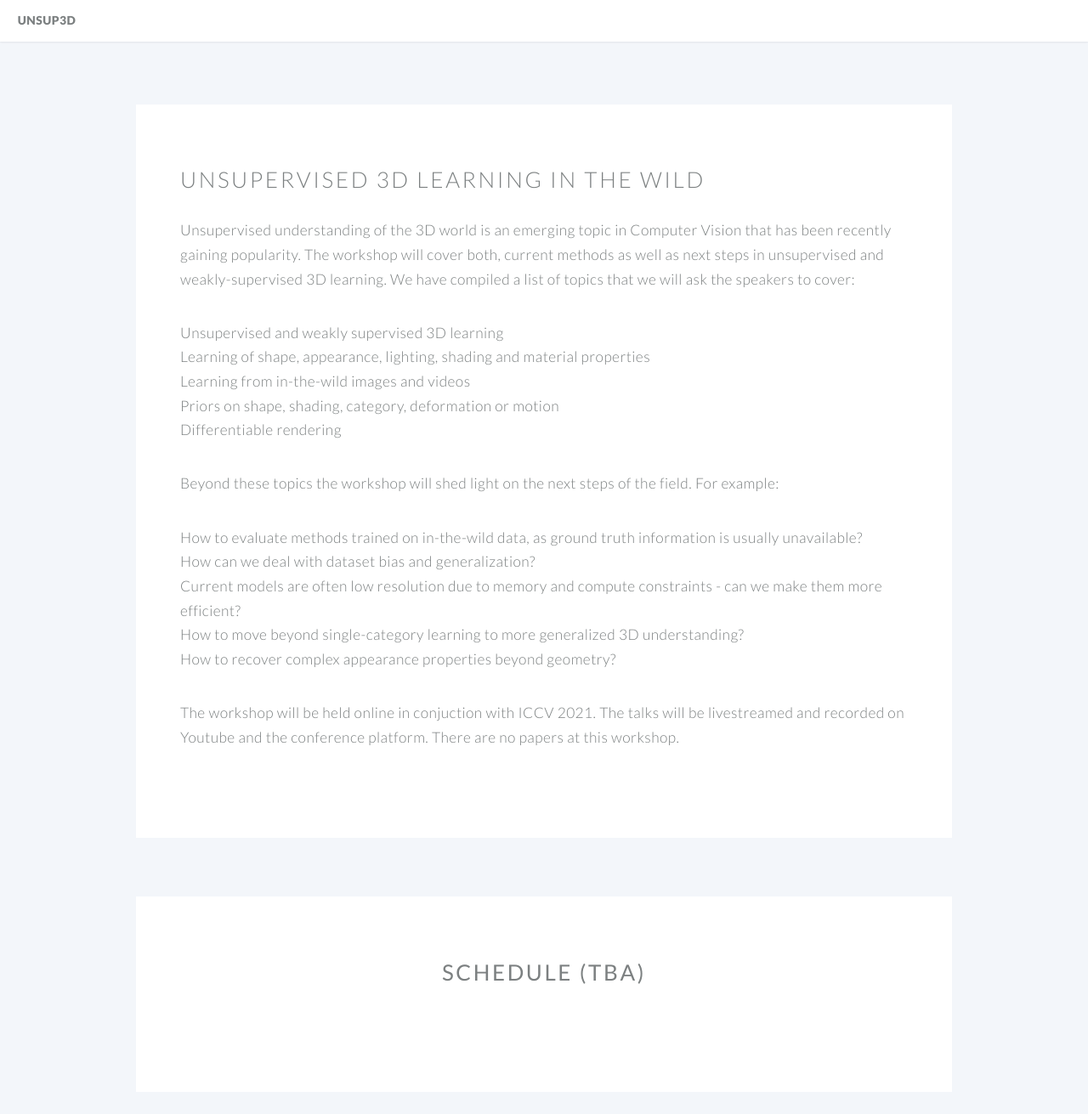
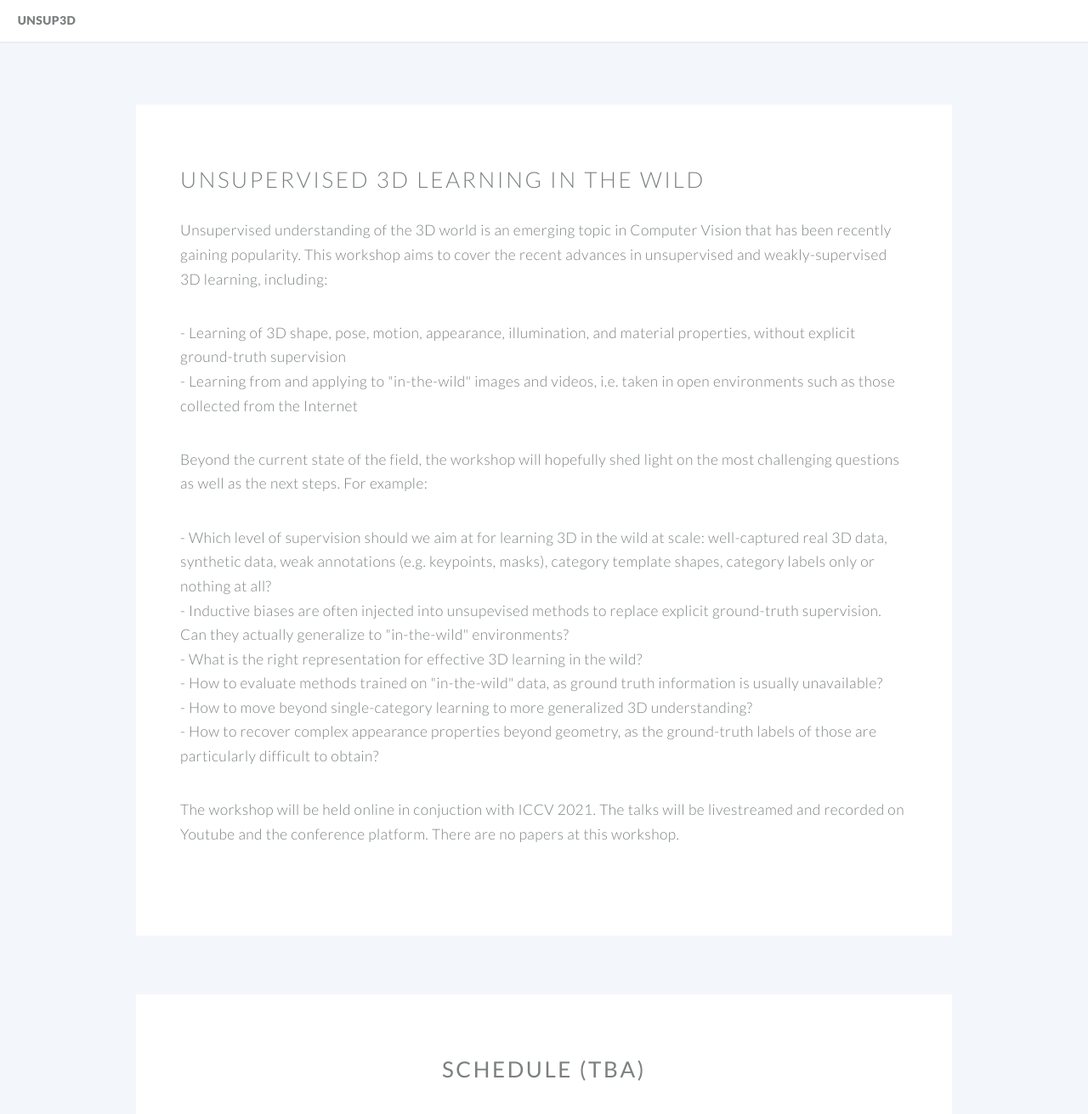
Before and after one commit to unsup3d/unsup3d.github.io, a Jekyll site: the page built from index.html, in a window 1280 px wide and 1400 px high, scrolled down 475 px. Shown: the top 1311 px of the window at 85% size. Built offline with Jekyll 4.4.1, drawn with Linux system fonts in a browser that asks for light colours.

Commit message:
updated descriptions

```diff
--- a/index.html
+++ b/index.html
@@ -18,41 +18,22 @@ banner: images/banner.jpg
           <h2>Unsupervised 3D Learning in the Wild</h2>
         </header>
         <p>
-          Unsupervised understanding of the 3D world is an emerging topic in
-          Computer Vision that has been recently gaining popularity. The
-          workshop will cover both, current methods as well as next steps in
-          unsupervised and weakly-supervised 3D learning. We have compiled a
-          list of topics that we will ask the speakers to cover:
+          Unsupervised understanding of the 3D world is an emerging topic in Computer Vision that has been recently gaining popularity. This workshop aims to cover the recent advances in unsupervised and weakly-supervised 3D learning, including:
         </p>
         <ul>
-          <li>Unsupervised and weakly supervised 3D learning</li>
-          <li>
-            Learning of shape, appearance, lighting, shading and material
-            properties
-          </li>
-          <li>Learning from in-the-wild images and videos</li>
-          <li>Priors on shape, shading, category, deformation or motion</li>
-          <li>Differentiable rendering</li>
+          <li>- Learning of 3D shape, pose, motion, appearance, illumination, and material properties, without explicit ground-truth supervision</li>
+          <li>- Learning from and applying to "in-the-wild" images and videos, i.e. taken in open environments such as those collected from the Internet</li>
         </ul>
         <p>
-          Beyond these topics the workshop will shed light on the next steps of
-          the field. For example:
+          Beyond the current state of the field, the workshop will hopefully shed light on the most challenging questions as well as the next steps. For example:
         </p>
         <ul>
-          <li>
-            How to evaluate methods trained on in-the-wild data, as ground truth
-            information is usually unavailable?
-          </li>
-          <li>How can we deal with dataset bias and generalization?</li>
-          <li>
-            Current models are often low resolution due to memory and compute
-            constraints - can we make them more efficient?
-          </li>
-          <li>
-            How to move beyond single-category learning to more generalized 3D
-            understanding?
-          </li>
-          <li>How to recover complex appearance properties beyond geometry?</li>
+          <li>- Which level of supervision should we aim at for learning 3D in the wild at scale: well-captured real 3D data, synthetic data, weak annotations (e.g. keypoints, masks), category template shapes, category labels only or nothing at all?</li>
+          <li>- Inductive biases are often injected into unsupevised methods to replace explicit ground-truth supervision. Can they actually generalize to "in-the-wild" environments?</li>
+          <li>- What is the right representation for effective 3D learning in the wild?</li>
+          <li>- How to evaluate methods trained on "in-the-wild" data, as ground truth information is usually unavailable?</li>
+          <li>- How to move beyond single-category learning to more generalized 3D understanding?</li>
+          <li>- How to recover complex appearance properties beyond geometry, as the ground-truth labels of those are particularly difficult to obtain?</li>
         </ul>
 
         <p>The workshop will be held online in conjuction with ICCV 2021. The talks will be livestreamed and recorded on Youtube and the conference platform. There are no papers at this workshop.</p>
```
